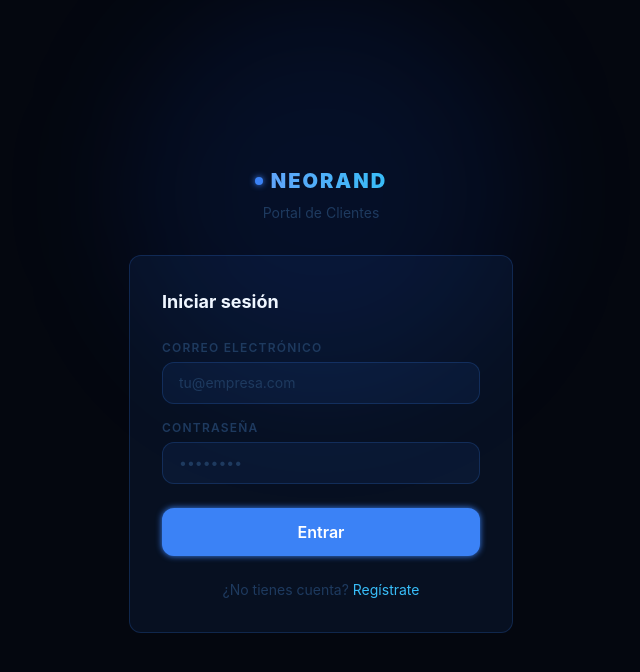
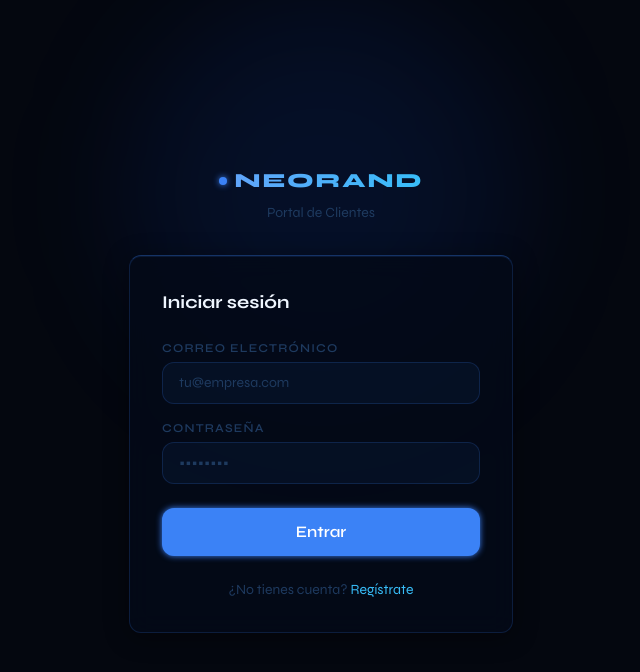
Before and after one commit to leonmoellerneorand/neorand-app, a Next.js app: page /login in a window 1280 px wide. Shown: the top 672 px of the page, without its empty margins (319-959 px from the left). Built offline with nearby package versions, Linux system fonts and the light colour scheme.

Commit message:
feat: neural infrastructure UI — Syne font, particle background, HUD cards, glow sidebar

```diff
--- a/src/app/(portal)/layout.tsx
+++ b/src/app/(portal)/layout.tsx
@@ -5,6 +5,7 @@ import { createServerClient as createSupabaseServerClient } from '@supabase/auth
 import { createServerClient } from '@/lib/supabase/server'
 import { DealProvider } from '@/components/portal/DealContext'
 import { Sidebar } from '@/components/portal/Sidebar'
+import { PortalBackground } from '@/components/portal/PortalBackground'
 import type { DealWithContact } from '@/types'
 
 export default async function PortalLayout({ children }: { children: React.ReactNode }) {
@@ -53,24 +54,15 @@ export default async function PortalLayout({ children }: { children: React.React
   return (
     <DealProvider deal={dealWithContact}>
       <div className="flex min-h-screen relative">
-        {/* Background decorative layer */}
+        <PortalBackground />
+
+        {/* Static ambient glows behind content */}
         <div className="fixed inset-0 pointer-events-none overflow-hidden" style={{ zIndex: 0 }}>
-          {/* Grid pattern */}
-          <div className="absolute inset-0" style={{
-            backgroundImage: 'linear-gradient(rgba(59,130,246,0.04) 1px, transparent 1px), linear-gradient(90deg, rgba(59,130,246,0.04) 1px, transparent 1px)',
-            backgroundSize: '48px 48px',
+          <div className="absolute -top-40 -left-40 w-[700px] h-[700px] rounded-full" style={{
+            background: 'radial-gradient(circle, rgba(59,130,246,0.08) 0%, transparent 65%)',
           }} />
-          {/* Top-left glow */}
-          <div className="absolute -top-32 -left-32 w-[600px] h-[600px] rounded-full" style={{
-            background: 'radial-gradient(circle, rgba(59,130,246,0.12) 0%, transparent 70%)',
-          }} />
-          {/* Bottom-right glow */}
-          <div className="absolute -bottom-32 -right-32 w-[500px] h-[500px] rounded-full" style={{
-            background: 'radial-gradient(circle, rgba(14,165,233,0.10) 0%, transparent 70%)',
-          }} />
-          {/* Center subtle glow */}
-          <div className="absolute top-1/2 left-1/2 -translate-x-1/2 -translate-y-1/2 w-[800px] h-[400px]" style={{
-            background: 'radial-gradient(ellipse, rgba(59,130,246,0.04) 0%, transparent 70%)',
+          <div className="absolute -bottom-40 -right-20 w-[500px] h-[500px] rounded-full" style={{
+            background: 'radial-gradient(circle, rgba(14,165,233,0.06) 0%, transparent 65%)',
           }} />
         </div>
 
--- a/src/app/globals.css
+++ b/src/app/globals.css
@@ -2,8 +2,8 @@
 
 @theme {
   --color-brand-bg: #04070f;
-  --color-brand-card-bg: rgb(59 130 246 / 0.08);
-  --color-brand-card-border: rgb(59 130 246 / 0.20);
+  --color-brand-card-bg: rgb(59 130 246 / 0.06);
+  --color-brand-card-border: rgb(59 130 246 / 0.18);
   --color-brand-blue: #3b82f6;
   --color-brand-sky: #38bdf8;
   --color-brand-text-primary: #eff6ff;
@@ -19,6 +19,9 @@
   --shadow-glow-sm: 0 0 6px #3b82f6;
 
   --animate-pulse-slow: pulse 3s cubic-bezier(0.4, 0, 0.6, 1) infinite;
+
+  --font-syne: var(--font-syne);
+  --font-mono: var(--font-mono);
 }
 
 *, *::before, *::after {
@@ -28,7 +31,7 @@
 html, body {
   background-color: #04070f;
   color: #eff6ff;
-  font-family: -apple-system, BlinkMacSystemFont, 'Inter', sans-serif;
+  font-family: var(--font-syne), -apple-system, BlinkMacSystemFont, sans-serif;
   min-height: 100vh;
 }
 
@@ -44,11 +47,73 @@ html, body {
     -webkit-text-fill-color: transparent;
     background-clip: text;
   }
+
+  /* Base card — glass panel with top-edge highlight */
   .card-base {
-    background: rgba(59, 130, 246, 0.08);
-    border: 1px solid rgba(59, 130, 246, 0.2);
+    background: rgba(4, 10, 24, 0.85);
+    border: 1px solid rgba(59, 130, 246, 0.18);
+    border-top-color: rgba(59, 130, 246, 0.35);
     border-radius: 12px;
+    box-shadow:
+      inset 0 1px 0 rgba(59, 130, 246, 0.12),
+      0 4px 24px rgba(0, 0, 0, 0.4);
+    backdrop-filter: blur(12px);
+    -webkit-backdrop-filter: blur(12px);
   }
+
+  /* HUD scan-line sweep on hover */
+  .card-hud {
+    position: relative;
+    overflow: hidden;
+  }
+  .card-hud::before {
+    content: '';
+    position: absolute;
+    inset: 0;
+    background: linear-gradient(
+      180deg,
+      transparent 0%,
+      rgba(59, 130, 246, 0.04) 50%,
+      transparent 100%
+    );
+    transform: translateY(-100%);
+    transition: transform 0.7s ease;
+    pointer-events: none;
+    z-index: 1;
+  }
+  .card-hud:hover::before {
+    transform: translateY(100%);
+  }
+
+  /* Corner bracket decorators */
+  .corner-bracket {
+    position: relative;
+  }
+  .corner-bracket::before,
+  .corner-bracket::after {
+    content: '';
+    position: absolute;
+    width: 10px;
+    height: 10px;
+    pointer-events: none;
+  }
+  .corner-bracket::before {
+    top: 4px;
+    left: 4px;
+    border-top: 1.5px solid rgba(59, 130, 246, 0.5);
+    border-left: 1.5px solid rgba(59, 130, 246, 0.5);
+  }
+  .corner-bracket::after {
+    bottom: 4px;
+    right: 4px;
+    border-bottom: 1.5px solid rgba(59, 130, 246, 0.5);
+    border-right: 1.5px solid rgba(59, 130, 246, 0.5);
+  }
+
+  .font-data {
+    font-family: var(--font-mono), 'Courier New', monospace;
+  }
+
   .glow-dot-green {
     box-shadow: 0 0 6px #4ade80;
   }
--- a/src/app/layout.tsx
+++ b/src/app/layout.tsx
@@ -1,6 +1,21 @@
 // src/app/layout.tsx
 import type { Metadata } from 'next'
+import { Syne, JetBrains_Mono } from 'next/font/google'
 import './globals.css'
+
+const syne = Syne({
+  subsets: ['latin'],
+  weight: ['400', '600', '700', '800'],
+  variable: '--font-syne',
+  display: 'swap',
+})
+
+const jetbrainsMono = JetBrains_Mono({
+  subsets: ['latin'],
+  weight: ['300', '400', '500', '600'],
+  variable: '--font-mono',
+  display: 'swap',
+})
 
 export const metadata: Metadata = {
   title: 'NEORAND Portal',
@@ -9,7 +24,7 @@ export const metadata: Metadata = {
 
 export default function RootLayout({ children }: { children: React.ReactNode }) {
   return (
-    <html lang="es">
+    <html lang="es" className={`${syne.variable} ${jetbrainsMono.variable}`}>
       <body>{children}</body>
     </html>
   )
--- a/src/app/payment-success/page.tsx
+++ b/src/app/payment-success/page.tsx
@@ -1,14 +1,31 @@
 'use client'
-import { useEffect } from 'react'
+import { useEffect, useState } from 'react'
 import { useRouter } from 'next/navigation'
 
 export default function PaymentSuccessPage() {
   const router = useRouter()
+  const [dots, setDots] = useState('.')
 
   useEffect(() => {
-    // Give webhook a moment to process then redirect to dashboard
-    const timer = setTimeout(() => router.replace('/dashboard'), 3000)
-    return () => clearTimeout(timer)
+    const dotsInterval = setInterval(() => {
+      setDots(d => d.length >= 3 ? '.' : d + '.')
+    }, 500)
+
+    // Poll until payment_status is active
+    const pollInterval = setInterval(async () => {
+      const res = await fetch('/api/deal/me')
+      const data = await res.json()
+      if (data.deal?.payment_status === 'active') {
+        clearInterval(pollInterval)
+        clearInterval(dotsInterval)
+        router.replace('/dashboard')
+      }
+    }, 2000)
+
+    return () => {
+      clearInterval(pollInterval)
+      clearInterval(dotsInterval)
+    }
   }, [])
 
   return (
@@ -18,8 +35,8 @@ export default function PaymentSuccessPage() {
           <span className="text-4xl">✓</span>
         </div>
         <h1 className="text-3xl font-extrabold text-brand-text-primary mb-2">¡Pago exitoso!</h1>
-        <p className="text-brand-text-muted mb-2">Tu solución está siendo activada.</p>
-        <p className="text-brand-text-muted text-sm">Redirigiendo a tu dashboard...</p>
+        <p className="text-brand-text-muted mb-2">Activando tu solución{dots}</p>
+        <p className="text-brand-text-muted text-sm">Esto tomará unos segundos.</p>
       </div>
     </div>
   )
--- /dev/null
+++ b/src/components/portal/PortalBackground.tsx
@@ -0,0 +1,122 @@
+'use client'
+import { useEffect, useRef } from 'react'
+
+interface Node {
+  x: number
+  y: number
+  vx: number
+  vy: number
+  r: number
+  pulse: number
+  pulseSpeed: number
+}
+
+export function PortalBackground() {
+  const canvasRef = useRef<HTMLCanvasElement>(null)
+
+  useEffect(() => {
+    const canvas = canvasRef.current
+    if (!canvas) return
+    const ctx = canvas.getContext('2d')
+    if (!ctx) return
+
+    let animFrame: number
+    let w = window.innerWidth
+    let h = window.innerHeight
+
+    canvas.width = w
+    canvas.height = h
+
+    const resize = () => {
+      w = window.innerWidth
+      h = window.innerHeight
+      canvas.width = w
+      canvas.height = h
+    }
+    window.addEventListener('resize', resize)
+
+    const COUNT = Math.floor((w * h) / 22000)
+    const MAX_DIST = 160
+
+    const nodes: Node[] = Array.from({ length: COUNT }, () => ({
+      x: Math.random() * w,
+      y: Math.random() * h,
+      vx: (Math.random() - 0.5) * 0.25,
+      vy: (Math.random() - 0.5) * 0.25,
+      r: Math.random() * 1.2 + 0.4,
+      pulse: Math.random() * Math.PI * 2,
+      pulseSpeed: 0.01 + Math.random() * 0.02,
+    }))
+
+    let tick = 0
+
+    function draw() {
+      ctx.clearRect(0, 0, w, h)
+      tick++
+
+      for (const n of nodes) {
+        n.x += n.vx
+        n.y += n.vy
+        n.pulse += n.pulseSpeed
+        if (n.x < 0 || n.x > w) n.vx *= -1
+        if (n.y < 0 || n.y > h) n.vy *= -1
+      }
+
+      // Connections
+      for (let i = 0; i < nodes.length; i++) {
+        for (let j = i + 1; j < nodes.length; j++) {
+          const dx = nodes[i].x - nodes[j].x
+          const dy = nodes[i].y - nodes[j].y
+          const dist = Math.sqrt(dx * dx + dy * dy)
+          if (dist < MAX_DIST) {
+            const alpha = (1 - dist / MAX_DIST) * 0.12
+            ctx.beginPath()
+            ctx.strokeStyle = `rgba(59, 130, 246, ${alpha})`
+            ctx.lineWidth = 0.5
+            ctx.moveTo(nodes[i].x, nodes[i].y)
+            ctx.lineTo(nodes[j].x, nodes[j].y)
+            ctx.stroke()
+          }
+        }
+      }
+
+      // Nodes with pulse
+      for (const n of nodes) {
+        const alpha = 0.25 + Math.sin(n.pulse) * 0.15
+        ctx.beginPath()
+        ctx.arc(n.x, n.y, n.r, 0, Math.PI * 2)
+        ctx.fillStyle = `rgba(59, 130, 246, ${alpha})`
+        ctx.fill()
+      }
+
+      // Occasional bright node highlight
+      if (tick % 120 === 0) {
+        const n = nodes[Math.floor(Math.random() * nodes.length)]
+        const grd = ctx.createRadialGradient(n.x, n.y, 0, n.x, n.y, 20)
+        grd.addColorStop(0, 'rgba(56, 189, 248, 0.3)')
+        grd.addColorStop(1, 'transparent')
+        ctx.beginPath()
+        ctx.arc(n.x, n.y, 20, 0, Math.PI * 2)
+        ctx.fillStyle = grd
+        ctx.fill()
+      }
+
+      animFrame = requestAnimationFrame(draw)
+    }
+
+    draw()
+
+    return () => {
+      cancelAnimationFrame(animFrame)
+      window.removeEventListener('resize', resize)
+    }
+  }, [])
+
+  return (
+    <canvas
+      ref={canvasRef}
+      className="fixed inset-0 pointer-events-none"
+      style={{ zIndex: 0, opacity: 0.8 }}
+    />
+  )
+}
--- a/src/components/portal/Sidebar.tsx
+++ b/src/components/portal/Sidebar.tsx
@@ -34,12 +34,12 @@ export function Sidebar({ contact }: { contact: Contact }) {
   return (
     <>
       {/* Desktop sidebar */}
-      <aside className="hidden md:flex flex-col fixed left-0 top-0 h-full w-56 border-r border-brand-blue/20 bg-[#020510] z-40" style={{ boxShadow: '1px 0 20px rgba(59,130,246,0.06)' }}>
+      <aside className="hidden md:flex flex-col fixed left-0 top-0 h-full w-56 border-r border-brand-blue/20 bg-[#020510]/90 z-40" style={{ boxShadow: '1px 0 30px rgba(59,130,246,0.08)', backdropFilter: 'blur(16px)' }}>
         {/* Logo */}
-        <div className="px-5 py-6 border-b border-brand-card-border">
-          <div className="flex items-center gap-2">
-            <div className="w-2 h-2 rounded-full bg-brand-blue shadow-glow-sm flex-shrink-0" />
-            <span className="text-brand-gradient font-black text-base tracking-widest uppercase">NEORAND</span>
+        <div className="px-5 py-6 border-b border-brand-blue/10">
+          <div className="flex items-center gap-2.5">
+            <div className="w-2 h-2 rounded-full bg-brand-blue flex-shrink-0 animate-pulse" style={{ boxShadow: '0 0 8px #3b82f6, 0 0 16px rgba(59,130,246,0.4)' }} />
+            <span className="text-brand-gradient font-black text-base tracking-[0.2em] uppercase">NEORAND</span>
           </div>
         </div>
 
@@ -52,8 +52,8 @@ export function Sidebar({ contact }: { contact: Contact }) {
               className={cn(
                 'flex items-center gap-3 px-3 py-2.5 rounded-lg text-sm transition-all',
                 pathname === href || pathname.startsWith(href + '/')
-                  ? 'bg-brand-blue/10 text-brand-sky border border-brand-blue/20'
-                  : 'text-brand-text-muted hover:text-brand-text-secondary hover:bg-brand-card-bg'
+                  ? 'bg-brand-blue/10 text-brand-sky border border-brand-blue/25 shadow-[0_0_12px_rgba(59,130,246,0.1)]'
+                  : 'text-[#2d5a8e] hover:text-brand-text-secondary hover:bg-brand-blue/5'
               )}
             >
               <Icon size={16} />
@@ -63,7 +63,7 @@ export function Sidebar({ contact }: { contact: Contact }) {
         </nav>
 
         {/* User */}
-        <div className="px-3 py-4 border-t border-brand-card-border">
+        <div className="px-3 py-4 border-t border-brand-blue/10">
           <div className="flex items-center gap-3 px-3 py-2 mb-1">
             <div className="w-7 h-7 rounded-full bg-gradient-to-br from-brand-blue to-brand-sky flex-shrink-0 flex items-center justify-center text-xs font-bold text-white">
               {contact?.full_name?.charAt(0).toUpperCase() ?? '?'}
--- a/src/components/ui/Card.tsx
+++ b/src/components/ui/Card.tsx
@@ -10,7 +10,7 @@ interface CardProps {
 export function Card({ children, className, glow }: CardProps) {
   return (
     <div className={cn(
-      'card-base p-5',
+      'card-base card-hud corner-bracket p-5',
       glow && 'shadow-glow-sm',
       className
     )}>
@@ -21,7 +21,7 @@ export function Card({ children, className, glow }: CardProps) {
 
 export function CardLabel({ children }: { children: React.ReactNode }) {
   return (
-    <p className="text-[10px] font-semibold text-brand-text-muted uppercase tracking-widest mb-1.5">
+    <p className="text-[10px] font-semibold text-brand-text-muted uppercase tracking-[0.15em] mb-1.5">
       {children}
     </p>
   )
--- a/src/components/ui/StatCard.tsx
+++ b/src/components/ui/StatCard.tsx
@@ -17,7 +17,7 @@ export function StatCard({ label, value, sub, className, icon }: StatCardProps)
         <CardLabel>{label}</CardLabel>
         {icon && <span className="text-brand-text-muted">{icon}</span>}
       </div>
-      <div className="text-brand-text-primary font-semibold text-base leading-snug">
+      <div className="text-brand-text-primary font-semibold text-base leading-snug font-data">
         {value}
       </div>
       {sub && <div className="text-xs text-brand-text-muted mt-0.5">{sub}</div>}
```
